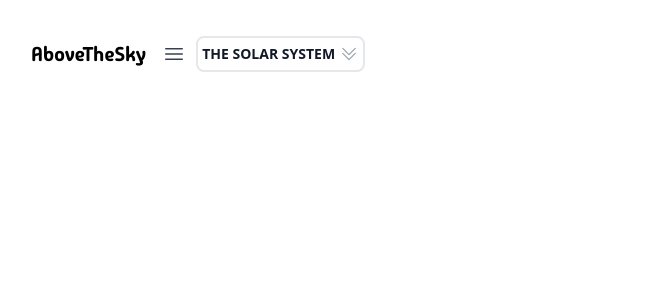
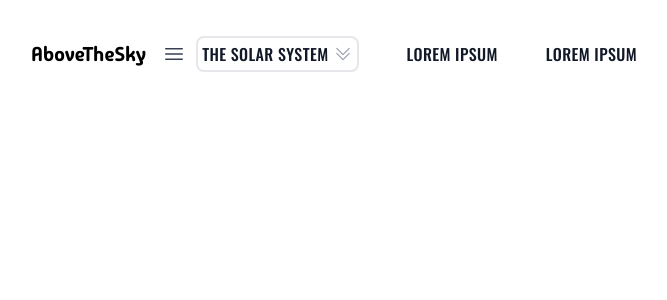
Before and after one commit to DenysKors/AboveTheSky_PetProject, a React (Vite) app: page / in a window 1280 px wide. Shown: the top 300 px of the page, without its empty margins (7-674 px from the left). Built offline with nearby package versions, Linux system fonts and the light colour scheme.

Commit message:
Header typography

```diff
--- a/src/components/Navigation.jsx
+++ b/src/components/Navigation.jsx
@@ -3,24 +3,15 @@ import { Fragment, useState } from "react";
 import { Bars3Icon, ChevronDoubleDownIcon } from "@heroicons/react/24/outline";
 import { Popover, Transition } from "@headlessui/react";
 
-const solarPlanets = [
-  { name: "Sun", href: "#sun" },
-  { name: "Mercury", href: "#mercury" },
-  { name: "Venus", href: "#venus" },
-  { name: "Earth", href: "#earth" },
-  { name: "Mars", href: "#mars" },
-  { name: "Jupiter", href: "#jupiter" },
-  { name: "Saturn", href: "#saturn" },
-  { name: "Uranus", href: "#uranus" },
-  { name: "Neptune", href: "#neptune" },
-];
+import { solarPlanets } from "../data/solarPlanets";
 
 function Navigation() {
-  const [BurgerMenuOpen, setBurgerMenuOpen] = useState(false);
+  const [isBurgerMenuOpen, setIsBurgerMenuOpen] = useState(false);
+
   return (
     <nav className="mx-auto flex items-center justify-between p-6 lg:p-8">
       <div className="flex ">
-        <a href="#home" className="font-logo p-1.5 text-base lg:text-xl">
+        <a href="#home" className="font-logo p-1.5 text-xl">
           AboveTheSky
         </a>
       </div>
@@ -31,11 +22,11 @@ function Navigation() {
       >
         <Bars3Icon className="h-6 w-6" />
       </button>
-      <Popover.Group className="hidden lg:flex lg:gap-x-12">
+      <Popover.Group className="hidden md:flex md:gap-x-4 lg:gap-x-12 items-center">
         <Popover className="relative">
           {({ open }) => (
             <>
-              <Popover.Button className="p-1 flex items-center gap-x-1 text-sm font-semibold uppercase leading-6 text-gray-900 border-2 rounded-lg">
+              <Popover.Button className="p-1 flex items-center gap-x-1 text-base tracking-wide font-main uppercase text-gray-900 border-2 rounded-lg">
                 The Solar system
                 <ChevronDoubleDownIcon
                   className={`${open ? "rotate-180 transition" : ""}
@@ -57,11 +48,11 @@ function Navigation() {
                     {solarPlanets.map((planet) => (
                       <li
                         key={planet.name}
-                        className="group relative flex items-center gap-x-6 rounded-lg py-2 px-8 text-base leading-6 hover:bg-gray-50"
+                        className="group relative flex items-center gap-x-6 rounded-lg py-2 px-8 text-base tracking-wide hover:bg-gray-50"
                       >
                         <a
                           href={planet.href}
-                          className="block font-semibold text-gray-900"
+                          className="block font-main text-gray-900"
                         >
                           {planet.name}
                         </a>
@@ -74,6 +65,18 @@ function Navigation() {
             </>
           )}
         </Popover>
+        <a
+          href="#"
+          className="font-main text-base tracking-wide uppercase  text-gray-900"
+        >
+          Lorem ipsum
+        </a>
+        <a
+          href="#"
+          className="font-main text-base tracking-wide uppercase  text-gray-900"
+        >
+          Lorem ipsum
+        </a>
       </Popover.Group>
     </nav>
   );
--- /dev/null
+++ b/src/data/solarPlanets.js
@@ -0,0 +1,11 @@
+export const solarPlanets = [
+  { name: "Sun", href: "#sun" },
+  { name: "Mercury", href: "#mercury" },
+  { name: "Venus", href: "#venus" },
+  { name: "Earth", href: "#earth" },
+  { name: "Mars", href: "#mars" },
+  { name: "Jupiter", href: "#jupiter" },
+  { name: "Saturn", href: "#saturn" },
+  { name: "Uranus", href: "#uranus" },
+  { name: "Neptune", href: "#neptune" },
+];
--- a/src/index.css
+++ b/src/index.css
@@ -6,3 +6,8 @@
   font-family: "MadimiOne";
   src: url(./assets/fonts/MadimiOne-Regular.ttf);
 }
+
+@font-face {
+  font-family: "Oswald";
+  src: url(./assets/fonts/Oswald-Medium.ttf);
+}
--- a/tailwind.config.js
+++ b/tailwind.config.js
@@ -12,6 +12,7 @@ export default {
       colors: {},
       fontFamily: {
         logo: ["MadimiOne", "sans-serif"],
+        main: ["Oswald", "sans-serif"],
       },
       fontSize: {
         base: "1rem",
```
Also changed, not shown: src/assets/fonts/Oswald-Medium.ttf (added), src/assets/images/18481468.jpg (added).
